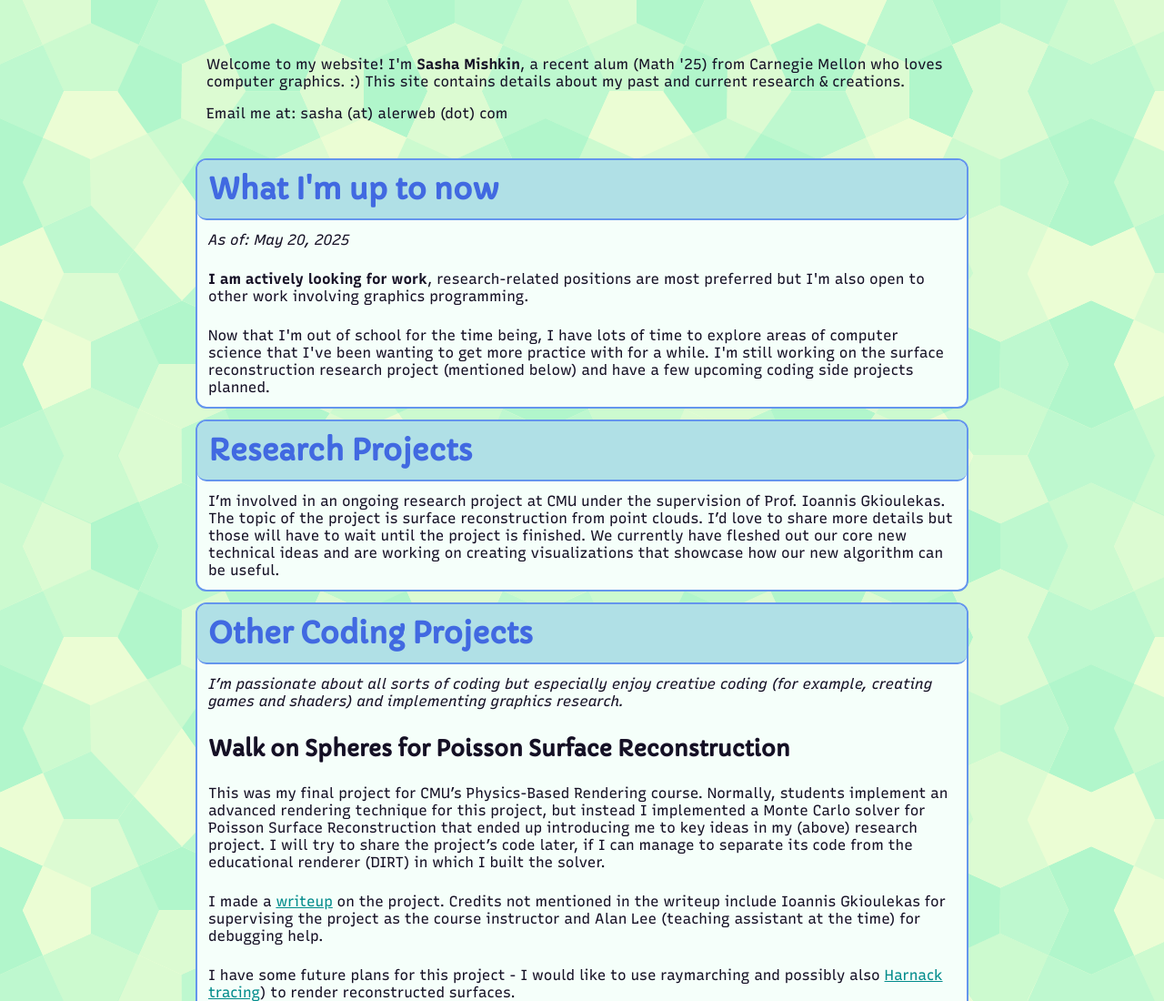
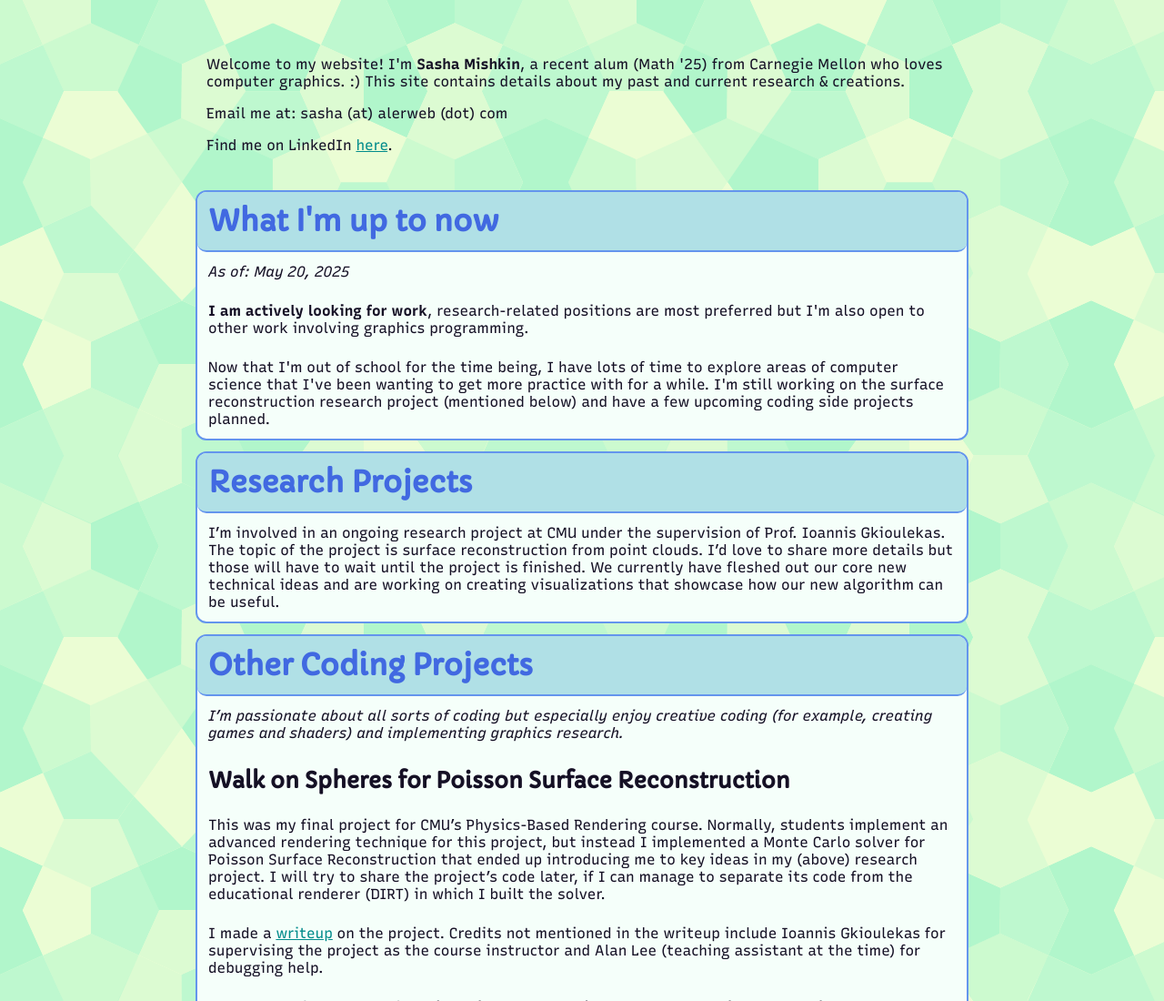
Before and after one commit to sasha-of-the-pixels/aboutme, a plain HTML site: page index.html in a window 1280 px wide. Shown: the top 1100 px of the page at 91% size. Drawn offline with Linux system fonts and the light colour scheme.

Commit message:
added LinkedIn profile link

```diff
--- a/index.html
+++ b/index.html
@@ -10,6 +10,7 @@
 
 <p>Email me at: sasha (at) alerweb (dot) com</p>
 
+<p>Find me on LinkedIn <a href="https://www.linkedin.com/in/sasha-mishkin-492426205/">here</a>.</p>
 </div>
 
 <div class="boxed">
```
